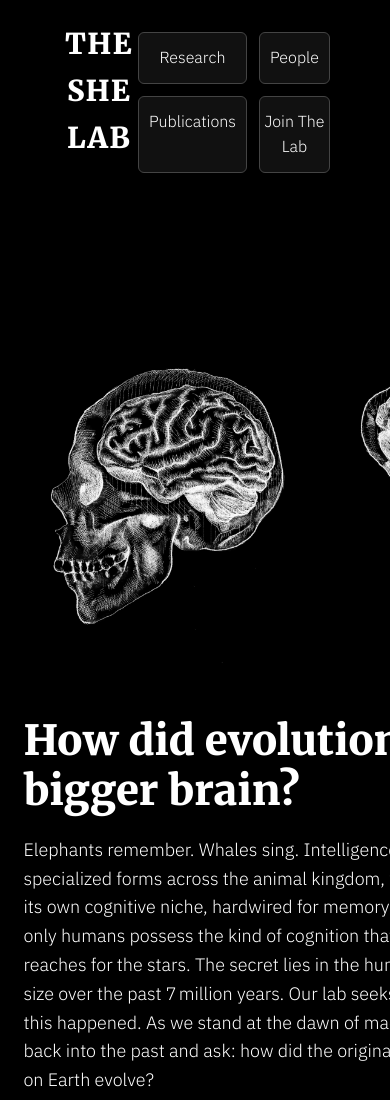
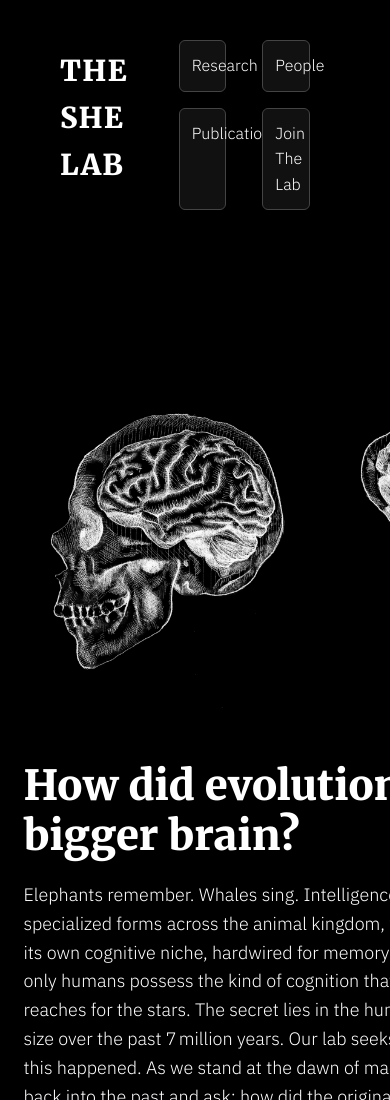
Before and after one commit to richardshe/she-lab-site, a plain HTML site: page index.html in a window 390 px wide. Shown: the top 1100 px of the page. Drawn offline with Linux system fonts and the light colour scheme; a script that the page names is missing.

Commit message:
Add files via upload

```diff
--- a/styles.css
+++ b/styles.css
@@ -401,47 +401,3 @@ body.research-page .hero-image{
     display: none;
   }
 }
-
-
-/* === Mobile nav: stacked, 2×2 grid, centered === */
-@media (max-width:768px){
-  .navbar{
-    display:block;
-    padding:1.25rem;
-    text-align:center;
-  }
-  .navbar-left{
-    margin-bottom:1rem;
-  }
-  .navbar-left .title{
-    font-size:1.6rem;
-    font-weight:600;
-    line-height:1.2;
-    white-space:normal;
-  }
-  .navbar-right{
-    width:100%;
-  }
-  .navbar-right nav{
-    display:grid;
-    grid-template-columns:repeat(2,1fr);
-    gap:.75rem;
-    width:100%;
-  }
-  .navbar-right nav a{
-    display:block;
-    width:100%;
-    padding:.75rem 0;
-    background:#111;
-    color:#fff;
-    border:1px solid #444;
-    border-radius:6px;
-    font-size:1rem;
-    box-sizing:border-box;
-    text-decoration:none;
-  }
-  .navbar-right nav a:hover{
-    background:#222;
-  }
-  .ntu-logo{display:none;}
-}
```
